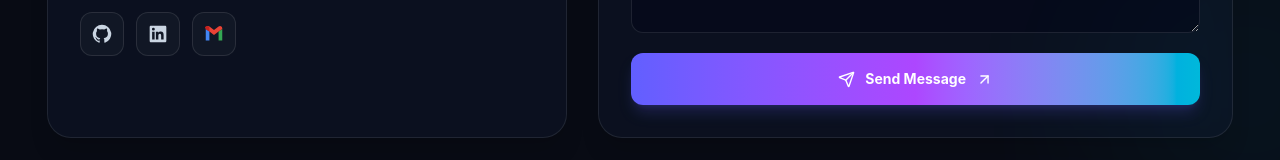
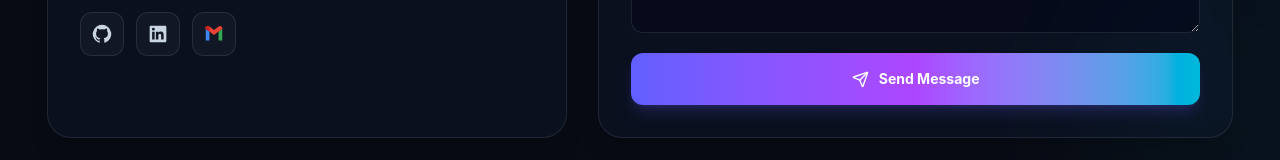
Before and after one commit to hassanalii-dev/Portfolio-website, a React (Vite) app: page / in a window 1280 px wide. Shown: the part 7698-7858 px from the top of the page. Built offline with nearby package versions, Linux system fonts and the light colour scheme.

Commit message:
Portfolio website

```diff
--- a/src/components/Contact.jsx
+++ b/src/components/Contact.jsx
@@ -658,10 +658,7 @@ export default function Contact() {
                           className="contact-send-icon"
                         />
                         Send Message
-                        <ArrowUpRight
-                          size={17}
-                          className="contact-submit-arrow"
-                        />
+
                       </>
                     )}
                   </button>
```
